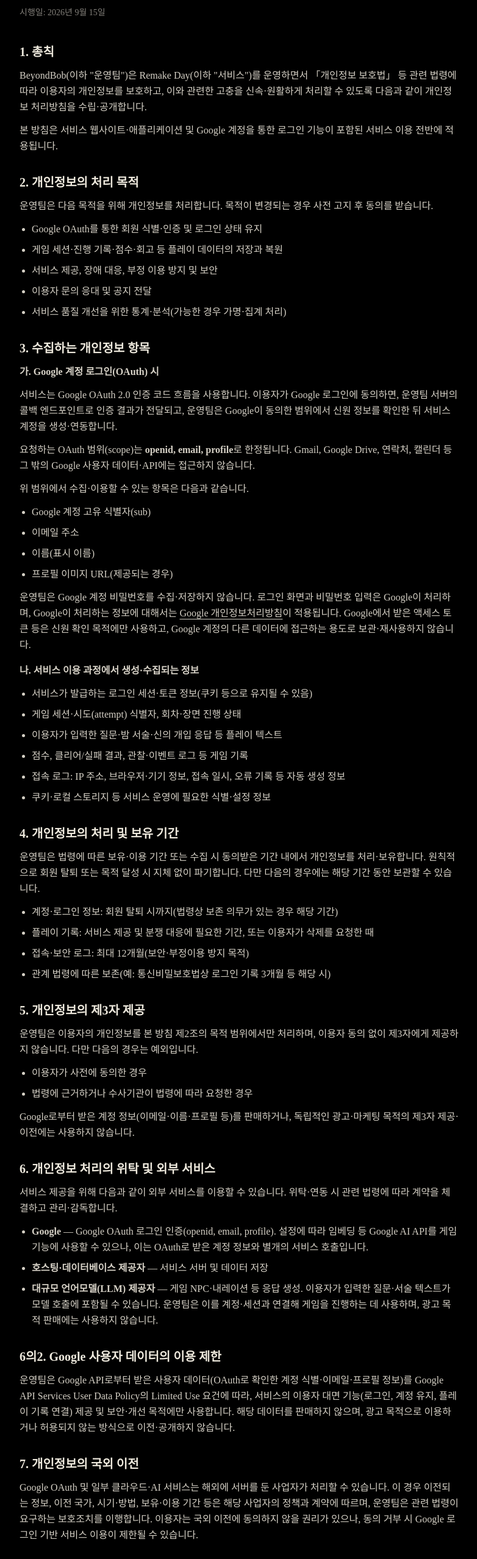
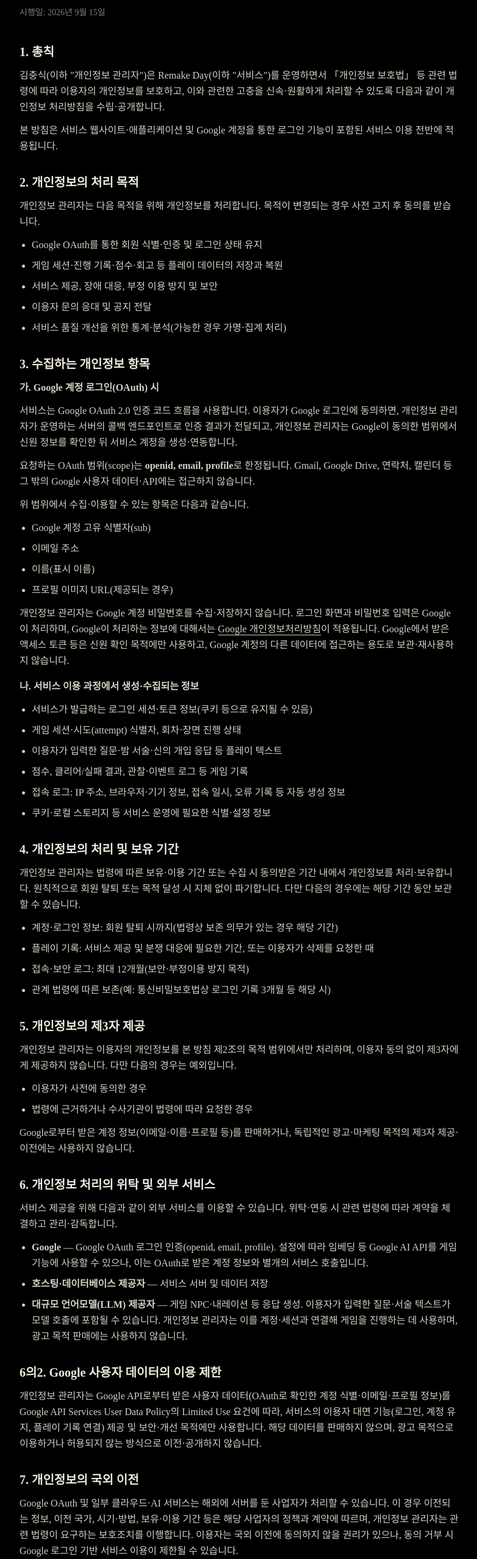
Before and after one commit to remakeday/com.remakeday, a Next.js app in the folder frontend/: page /privacy in a window 1280 px wide. Shown: the part 109-2666 px from the top of the page at 61% size, without its empty margins (248-1030 px from the left). Built offline with nearby package versions, Linux system fonts and the light colour scheme.

Commit message:
docs(legal): 운영 주체를 김충식으로, 처리방침 호칭을 개인정보 관리자로
Co-Authored-By: Claude Opus 5.5 <noreply@anthropic.com>

```diff
--- a/frontend/app/privacy/page.tsx
+++ b/frontend/app/privacy/page.tsx
@@ -12,7 +12,7 @@ export default function PrivacyPage() {
     <LegalDoc title="개인정보 처리방침">
       <LegalSection title="1. 총칙">
         <p>
-          {LEGAL.operator}(이하 &quot;운영팀&quot;)은 {LEGAL.serviceName}(이하
+          {LEGAL.operator}(이하 &quot;개인정보 관리자&quot;)은 {LEGAL.serviceName}(이하
           &quot;서비스&quot;)를 운영하면서 「개인정보 보호법」 등 관련 법령에
           따라 이용자의 개인정보를 보호하고, 이와 관련한 고충을 신속·원활하게
           처리할 수 있도록 다음과 같이 개인정보 처리방침을 수립·공개합니다.
@@ -24,7 +24,7 @@ export default function PrivacyPage() {
       </LegalSection>
 
       <LegalSection title="2. 개인정보의 처리 목적">
-        <p>운영팀은 다음 목적을 위해 개인정보를 처리합니다. 목적이 변경되는 경우 사전 고지 후 동의를 받습니다.</p>
+        <p>개인정보 관리자는 다음 목적을 위해 개인정보를 처리합니다. 목적이 변경되는 경우 사전 고지 후 동의를 받습니다.</p>
         <ul className="list-disc space-y-2 pl-5">
           <li>Google OAuth를 통한 회원 식별·인증 및 로그인 상태 유지</li>
           <li>게임 세션·진행 기록·점수·회고 등 플레이 데이터의 저장과 복원</li>
@@ -38,8 +38,8 @@ export default function PrivacyPage() {
         <p className="font-semibold">가. Google 계정 로그인(OAuth) 시</p>
         <p>
           서비스는 Google OAuth 2.0 인증 코드 흐름을 사용합니다. 이용자가
-          Google 로그인에 동의하면, 운영팀 서버의 콜백 엔드포인트로 인증
-          결과가 전달되고, 운영팀은 Google이 동의한 범위에서 신원 정보를
+          Google 로그인에 동의하면, 개인정보 관리자가 운영하는 서버의 콜백 엔드포인트로 인증
+          결과가 전달되고, 개인정보 관리자는 Google이 동의한 범위에서 신원 정보를
           확인한 뒤 서비스 계정을 생성·연동합니다.
         </p>
         <p>
@@ -58,7 +58,7 @@ export default function PrivacyPage() {
           <li>프로필 이미지 URL(제공되는 경우)</li>
         </ul>
         <p>
-          운영팀은 Google 계정 비밀번호를 수집·저장하지 않습니다. 로그인
+          개인정보 관리자는 Google 계정 비밀번호를 수집·저장하지 않습니다. 로그인
           화면과 비밀번호 입력은 Google이 처리하며, Google이 처리하는 정보에
           대해서는{" "}
           <a
@@ -90,7 +90,7 @@ export default function PrivacyPage() {
 
       <LegalSection title="4. 개인정보의 처리 및 보유 기간">
         <p>
-          운영팀은 법령에 따른 보유·이용 기간 또는 수집 시 동의받은 기간 내에서
+          개인정보 관리자는 법령에 따른 보유·이용 기간 또는 수집 시 동의받은 기간 내에서
           개인정보를 처리·보유합니다. 원칙적으로 회원 탈퇴 또는 목적 달성 시
           지체 없이 파기합니다. 다만 다음의 경우에는 해당 기간 동안 보관할 수
           있습니다.
@@ -108,7 +108,7 @@ export default function PrivacyPage() {
 
       <LegalSection title="5. 개인정보의 제3자 제공">
         <p>
-          운영팀은 이용자의 개인정보를 본 방침 제2조의 목적 범위에서만
+          개인정보 관리자는 이용자의 개인정보를 본 방침 제2조의 목적 범위에서만
           처리하며, 이용자 동의 없이 제3자에게 제공하지 않습니다. 다만 다음의
           경우는 예외입니다.
         </p>
@@ -141,7 +141,7 @@ export default function PrivacyPage() {
           <li>
             <span className="font-semibold">대규모 언어모델(LLM) 제공자</span> —
             게임 NPC·내레이션 등 응답 생성. 이용자가 입력한 질문·서술 텍스트가
-            모델 호출에 포함될 수 있습니다. 운영팀은 이를 계정·세션과 연결해
+            모델 호출에 포함될 수 있습니다. 개인정보 관리자는 이를 계정·세션과 연결해
             게임을 진행하는 데 사용하며, 광고 목적 판매에는 사용하지 않습니다.
           </li>
         </ul>
@@ -149,7 +149,7 @@ export default function PrivacyPage() {
 
       <LegalSection title="6의2. Google 사용자 데이터의 이용 제한">
         <p>
-          운영팀은 Google API로부터 받은 사용자 데이터(OAuth로 확인한 계정
+          개인정보 관리자는 Google API로부터 받은 사용자 데이터(OAuth로 확인한 계정
           식별·이메일·프로필 정보)를 Google API Services User Data Policy의
           Limited Use 요건에 따라, 서비스의 이용자 대면 기능(로그인, 계정 유지,
           플레이 기록 연결) 제공 및 보안·개선 목적에만 사용합니다. 해당 데이터를
@@ -162,7 +162,7 @@ export default function PrivacyPage() {
         <p>
           Google OAuth 및 일부 클라우드·AI 서비스는 해외에 서버를 둔 사업자가
           처리할 수 있습니다. 이 경우 이전되는 정보, 이전 국가, 시기·방법,
-          보유·이용 기간 등은 해당 사업자의 정책과 계약에 따르며, 운영팀은
+          보유·이용 기간 등은 해당 사업자의 정책과 계약에 따르며, 개인정보 관리자는
           관련 법령이 요구하는 보호조치를 이행합니다. 이용자는 국외 이전에
           동의하지 않을 권리가 있으나, 동의 거부 시 Google 로그인 기반 서비스
           이용이 제한될 수 있습니다.
@@ -177,7 +177,7 @@ export default function PrivacyPage() {
           <li>Google 계정 연동 해제(Google 계정 설정에서 앱 액세스 권한 관리)</li>
         </ul>
         <p>
-          권리 행사는 {LEGAL.contactEmail} 로 요청하실 수 있으며, 운영팀은
+          권리 행사는 {LEGAL.contactEmail} 로 요청하실 수 있으며, 개인정보 관리자는
           지체 없이 조치합니다. 법령상 의무 보존 정보가 있는 경우 해당 범위에서
           삭제가 제한될 수 있습니다.
         </p>
--- a/frontend/lib/legal.ts
+++ b/frontend/lib/legal.ts
@@ -1,7 +1,7 @@
 /** 법적 고지·footer에서 공유하는 서비스 식별 정보. */
 export const LEGAL = {
   serviceName: "Remake Day",
-  operator: "BeyondBob",
+  operator: "김충식",
   contactEmail: "privacy@remakeday.com",
   effectiveDate: "2026년 9월 15일",
   /** Google OAuth에 요청하는 범위. Gmail·Drive 등 추가 API는 요청하지 않음. */
```
